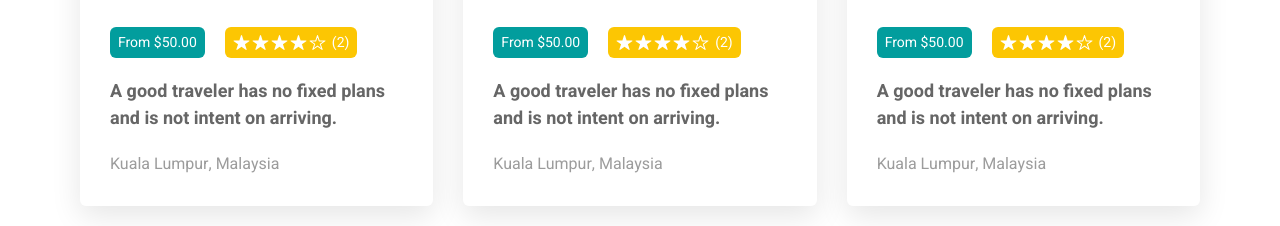
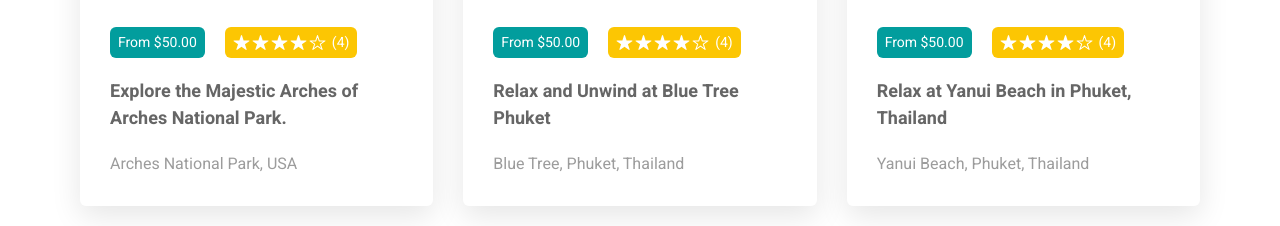
Before and after one commit to codewithsadee/tourest, a plain HTML site: page index.html in a window 1280 px wide. Shown: the part 2337-2563 px from the top of the page. Drawn offline with nearby package versions, Linux system fonts and the light colour scheme; a web font is replaced by a local one.

Commit message:
Update card titles and locations to match images

```diff
--- a/index.html
+++ b/index.html
@@ -260,7 +260,7 @@
                 <figure class="card-banner">
                   <a href="#">
                     <img src="./assets/images/popular-1.jpg" width="740" height="518" loading="lazy"
-                      alt="Kuala Lumpur, Malaysia" class="img-cover">
+                      alt="Arches National Park, USA" class="img-cover">
                   </a>
 
                   <span class="card-badge">
@@ -282,15 +282,15 @@
                       <ion-icon name="star"></ion-icon>
                       <ion-icon name="star-outline"></ion-icon>
 
-                      <data value="2">(2)</data>
+                      <data value="4">(4)</data>
                     </div>
                   </div>
 
                   <h3 class="card-title">
-                    <a href="#">A good traveler has no fixed plans and is not intent on arriving.</a>
+                    <a href="#">Explore the Majestic Arches of Arches National Park.</a>
                   </h3>
 
-                  <address class="card-location">Kuala Lumpur, Malaysia</address>
+                  <address class="card-location">Arches National Park, USA</address>
 
                 </div>
 
@@ -303,7 +303,7 @@
                 <figure class="card-banner">
                   <a href="#">
                     <img src="./assets/images/popular-2.jpg" width="740" height="518" loading="lazy"
-                      alt="Kuala Lumpur, Malaysia" class="img-cover">
+                      alt="Blue Tree Phuket, Thailand" class="img-cover">
                   </a>
 
                   <span class="card-badge">
@@ -325,15 +325,15 @@
                       <ion-icon name="star"></ion-icon>
                       <ion-icon name="star-outline"></ion-icon>
 
-                      <data value="2">(2)</data>
+                      <data value="4">(4)</data>
                     </div>
                   </div>
 
                   <h3 class="card-title">
-                    <a href="#">A good traveler has no fixed plans and is not intent on arriving.</a>
+                    <a href="#">Relax and Unwind at Blue Tree Phuket</a>
                   </h3>
 
-                  <address class="card-location">Kuala Lumpur, Malaysia</address>
+                  <address class="card-location">Blue Tree, Phuket, Thailand</address>
 
                 </div>
 
@@ -346,7 +346,7 @@
                 <figure class="card-banner">
                   <a href="#">
                     <img src="./assets/images/popular-3.jpg" width="740" height="518" loading="lazy"
-                      alt="Kuala Lumpur, Malaysia" class="img-cover">
+                      alt="Yanui Beach, Thailand" class="img-cover">
                   </a>
 
                   <span class="card-badge">
@@ -368,20 +368,21 @@
                       <ion-icon name="star"></ion-icon>
                       <ion-icon name="star-outline"></ion-icon>
 
-                      <data value="2">(2)</data>
+                      <data value="4">(4)</data>
                     </div>
                   </div>
 
                   <h3 class="card-title">
-                    <a href="#">A good traveler has no fixed plans and is not intent on arriving.</a>
+                    <a href="#">Relax at Yanui Beach in Phuket, Thailand</a>
                   </h3>
 
-                  <address class="card-location">Kuala Lumpur, Malaysia</address>
+                  <address class="card-location">Yanui Beach, Phuket, Thailand</address>
 
                 </div>
 
               </div>
             </li>
+
 
           </ul>
 
```
